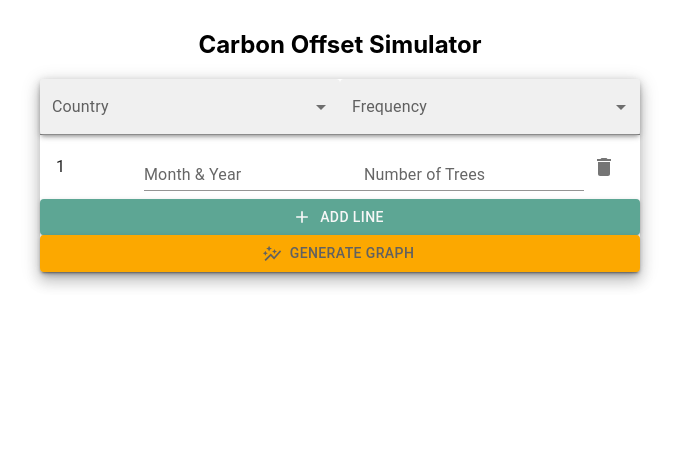
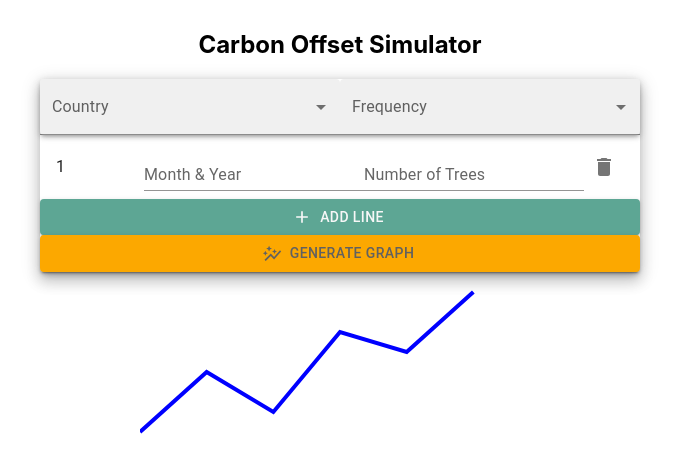
Before and after one commit to TrisRosco/s2z, a React (Create React App) app in the folder s2z/: page / in a window 1280 px wide. Shown: the top 472 px of the page, without its empty margins (300-979 px from the left). Built offline with nearby package versions, Linux system fonts and the light colour scheme.

Commit message:
Added a canvas component that renders via HTML5 canvas

```diff
--- a/s2z/src/App.js
+++ b/s2z/src/App.js
@@ -1,5 +1,6 @@
 import "./App.css";
 import ParamInput from "./Components/ParamInput";
+import Graph from "./Components/Graph";
 import { createTheme, ThemeProvider } from "@mui/material";
 
 const theme = createTheme({
@@ -20,12 +21,17 @@ const theme = createTheme({
 });
 
 function App() {
+  const data = [20, 50, 30, 70, 60, 90]; // Placeholder data
+  const width = 400;
+  const height = 200;
+
   return (
     <div className="App">
       <ThemeProvider theme={theme}>
         <header className="App-header">
           <h2>Carbon Offset Simulator</h2>
           <ParamInput label="Miles Driven" type="number" value="0" />
+          <Graph data={data} width={width} height={height} />
         </header>
       </ThemeProvider>
     </div>
--- a/s2z/src/Components/Graph/index.js
+++ b/s2z/src/Components/Graph/index.js
@@ -0,0 +1,33 @@
+import React, { useEffect, useRef } from 'react';
+
+const Graph= ({ data, width, height }) => {
+  const canvasRef = useRef(null);
+
+  useEffect(() => {
+    const canvas = canvasRef.current;
+    const ctx = canvas.getContext('2d');
+
+    // Clear the canvas
+    ctx.clearRect(0, 0, width, height);
+
+    // Set styles
+    ctx.strokeStyle = 'blue';
+    ctx.lineWidth = 4;
+
+    // Draw the graph
+    for (let i = 0; i < data.length; i++) {
+      const x = i * (width / data.length);
+      const y = height - data[i] * (height / 100);
+      if (i === 0) {
+        ctx.moveTo(x, y);
+      } else {
+        ctx.lineTo(x, y);
+      }
+    }
+    ctx.stroke();
+  }, [data, width, height]);
+
+  return <canvas ref={canvasRef} width={width} height={height} />;
+};
+
+export default Graph;
```
Also changed, not shown: s2z/src/Components/Graph/styles.css (+7 -0 lines).
